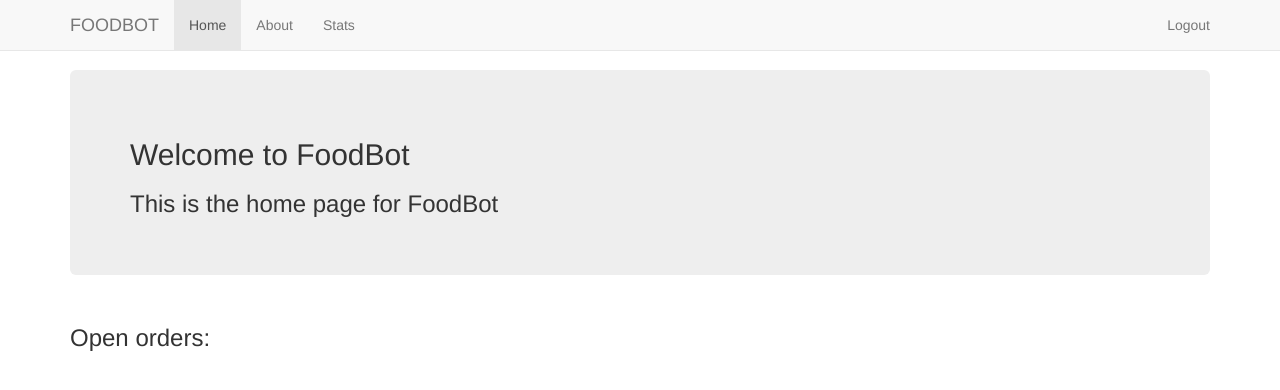
After one commit to ZeusWPI/Haldis, a Python web app: template app/templates/home_loggedin.html in a window 1280 px wide. The commit adds this page. Shown: the top 390 px of the page. Run offline with Jinja, Linux system fonts and the light colour scheme; the template is opened without the code that fills it, so the values that code supplies are empty; some libraries are stand-ins or nearby versions.

Commit message:
Added an order detail view, and open orders on the homepage

```diff
--- a/app/foodbot.py
+++ b/app/foodbot.py
@@ -10,6 +10,7 @@ from app import app, db
 from admin import admin
 from login import login_manager
 from models import *
+from filters import *
 from views import *
 
 if __name__ == '__main__':
--- a/app/models.py
+++ b/app/models.py
@@ -43,6 +43,8 @@ class Location(db.Model):
     address = db.Column(db.String(254))
     website = db.Column(db.String(120))
     food = db.relationship('Food', backref='location', lazy='dynamic')
+    orders = db.relationship('Order', backref='location', lazy='dynamic')
+
 
     def configure(self, name, address, website):
         self.name = name
@@ -85,7 +87,7 @@ class Order(db.Model):
         self.stoptime = stoptime
 
     def __repr__(self):
-        return 'Order'
+        return 'Order %s' % (self.location.name)
 
 
 class OrderItem(db.Model):
--- a/app/templates/about.html
+++ b/app/templates/about.html
@@ -1,4 +1,5 @@
-{% extends "layout.html" %}
+{% extends "layout.html" -%}
+{% set active_page = "about" -%}
 
 {% block content %}
   <h1>About</h1>
--- a/app/templates/home.html
+++ b/app/templates/home.html
@@ -1,4 +1,5 @@
-{% extends "layout.html" %}
+{% extends "layout.html" -%}
+{% set active_page = "home" -%}
 {% block content %}
   <div class="jumbotron">
     <h2>Welcome to FoodBot</h2>
--- /dev/null
+++ b/app/templates/home_loggedin.html
@@ -0,0 +1,14 @@
+{% extends "home.html" %}
+{% block content %}
+{{ super() }}
+<div class="row">
+    <div class="col-md-4">
+        <h3>Open orders:</h3>
+    <ul>
+        {% for order in orders %}
+            <li><a href="{{ url_for('order', id=order.id) }}">{{ order.location.name }}-{{ order.stoptime }}</a></li>
+        {% endfor %}
+    </ul>
+    </div>
+</div>
+{% endblock %}
--- a/app/templates/layout.html
+++ b/app/templates/layout.html
@@ -1,3 +1,12 @@
+{% set navbar = [
+    ('home', 'Home'),
+    ('about', 'About'),
+    ('stats', 'Stats'),
+] -%}
+{% if current_user.is_admin() -%}
+    {% set navbar = navbar + [('admin.index', 'Admin')] -%}
+{% endif -%}
+{% set active_page = active_page|default('index') -%}
 <!DOCTYPE html>
 <html>
   <head lang="en">
@@ -24,9 +33,11 @@
         </div>
         <div id="navbar" class="navbar-collapse collapse">
           <ul class="nav navbar-nav">
-            <li><a href="{{ url_for('home') }}">Home</a></li>
-            <li><a href="{{ url_for('about') }}">About</a></li>
-            <li><a href="{{ url_for('stats') }}">Stats</a></li>
+            {% for id, text in navbar -%}
+                <li class="{{ 'active' if id == active_page else '' }}">
+                    <a href="{{ url_for(id) }}">{{ text|e }}</a>
+                </li>
+            {% endfor -%}
           </ul>
           <ul class="nav navbar-nav navbar-right">
               {% if current_user.is_anonymous() %}
--- a/app/templates/stats.html
+++ b/app/templates/stats.html
@@ -1,5 +1,5 @@
-{% extends "layout.html" %}
-
+{% extends "layout.html" -%}
+{% set active_page = "stats" -%}
 {% block content %}
   <h1>Stats bruh</h1>
   <p>TOP 4</p>
--- a/app/zeus.py
+++ b/app/zeus.py
@@ -60,7 +60,7 @@ def get_zeus_oauth_token():
 
 def login_and_redirect_user(user):
     login_user(user)
-    return redirect(url_for("admin.index"))
+    return redirect(url_for("index"))
 
 
 def create_user(username):
```
Also changed, not shown: app/filters.py (added, +7 -0 lines), app/templates/login.html (deleted, +0 -24 lines), app/templates/order.html (added, +16 -0 lines), app/views.py (+15 -2 lines).
